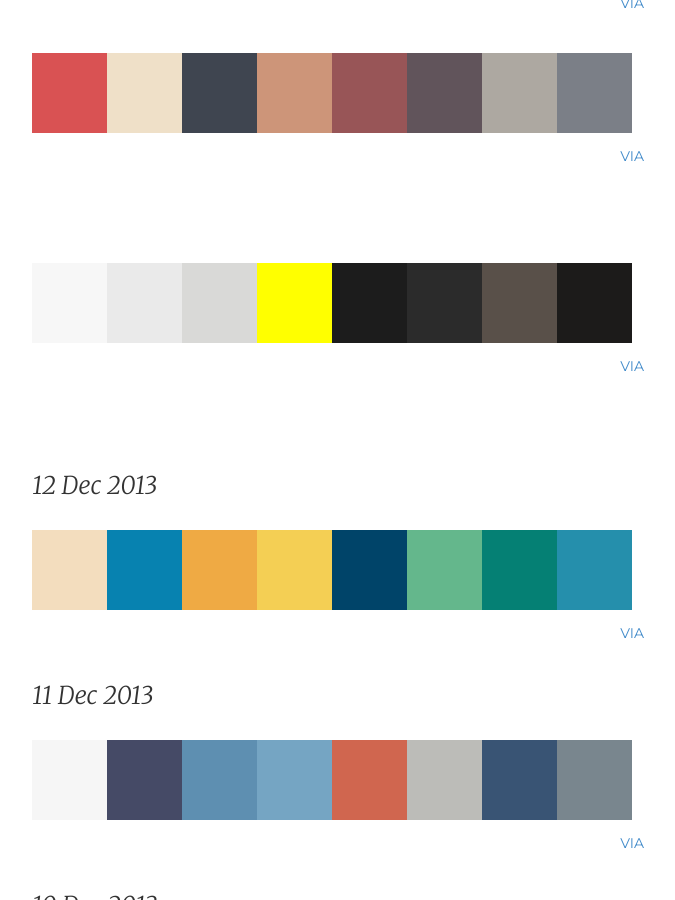
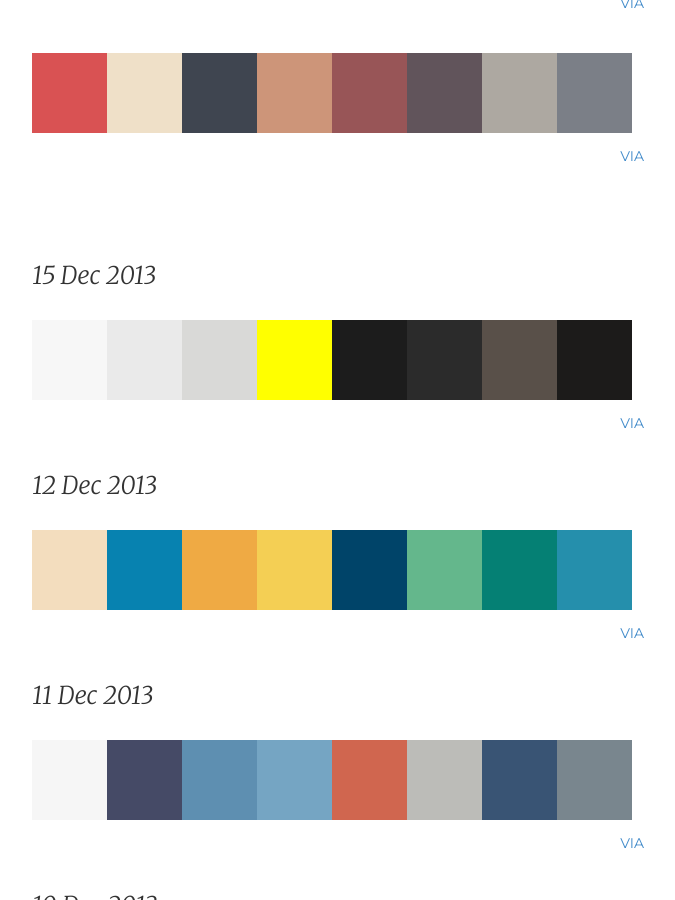
Before and after one commit to jmcglone/jmcglone.github.io, a Jekyll site: the page built from swatches/index.html, in a window 1280 px wide and 900 px high, scrolled down 425 px. Shown: the whole window, without its empty margins (302-977 px from the left). Built offline with Jekyll 4.4.1, drawn with Linux system fonts in a browser that asks for light colours.

Commit message:
Update index.html

```diff
--- a/swatches/index.html
+++ b/swatches/index.html
@@ -39,7 +39,9 @@ title: Swatches
              <p class="pull-right"><a href="http://dribbble.com/shots/1348429-Macro-City-Mark">via</a></p>
   </div><!-- / .note .single -->
 
+  <!-- 15 Dec 2013 -->
   <div class="swatch-log single">
+  <h2 class="date">15 Dec 2013</h2>
       <!-- Swatch content -->
               <ul class="swatch">
                 <li class="color">#F7F7F7</li>
```
